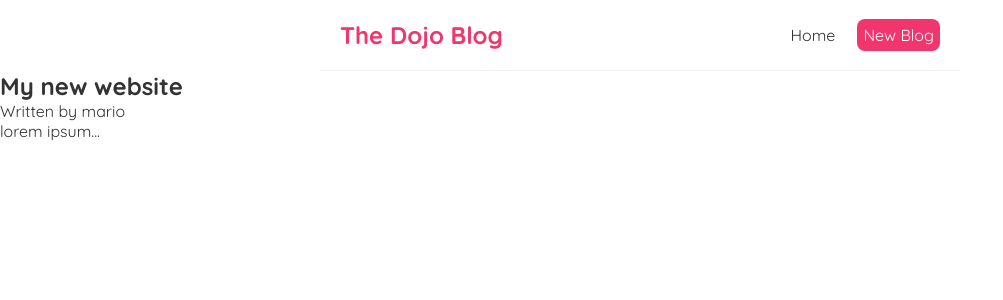
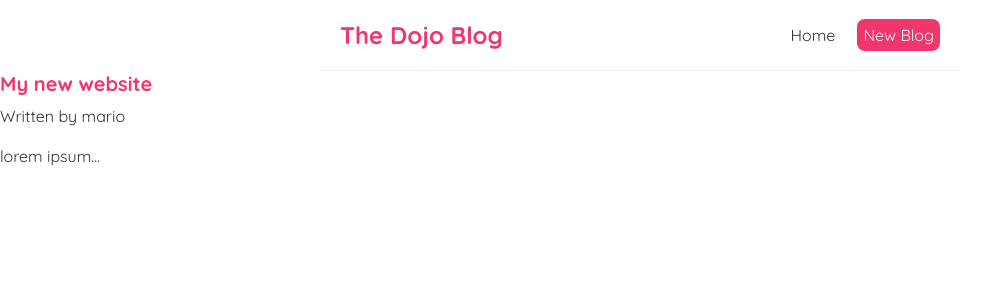
Before and after one commit to Cleomir/learning-react-hooks, a React (Create React App) app: page /blogs/1 in a window 1280 px wide. Shown: the top 300 px of the page, without its empty margins (0-1003 px from the left). Built offline with nearby package versions, Linux system fonts and the light colour scheme; data requests are answered from the project's data file.

Commit message:
Add blogs detail styles

```diff
--- a/src/index.css
+++ b/src/index.css
@@ -51,3 +51,20 @@
 .blog-preview a {
   text-decoration: none;
 }
+
+.blog-details h2 {
+  font-size: 20px;
+  color: #f1356d;
+  margin-bottom: 10px;
+}
+.blog-details div {
+  margin: 20px 0;
+}
+.blog-details button {
+  background-color: #f1356d;
+  color: #fff;
+  border: 0;
+  padding: 8px;
+  border-radius: 8px;
+  cursor: pointer;
+}
```
